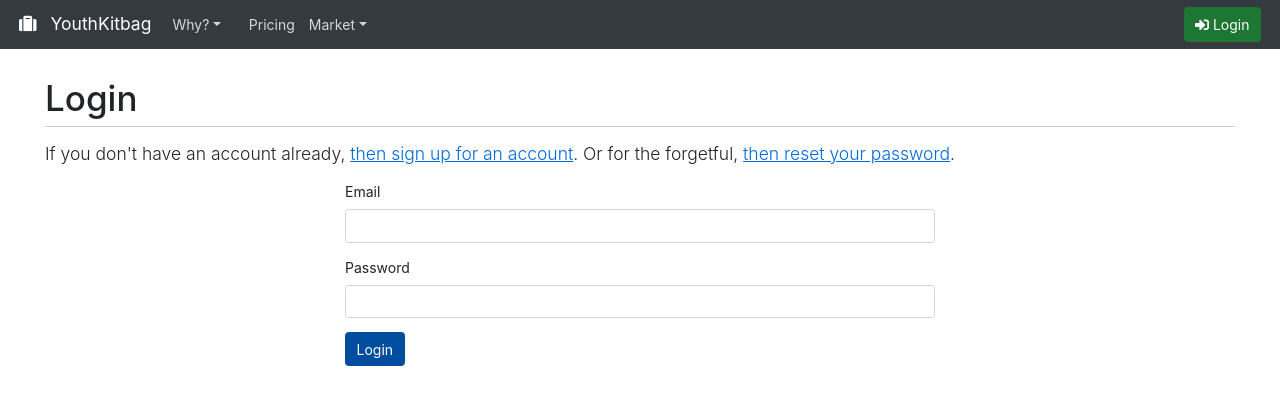
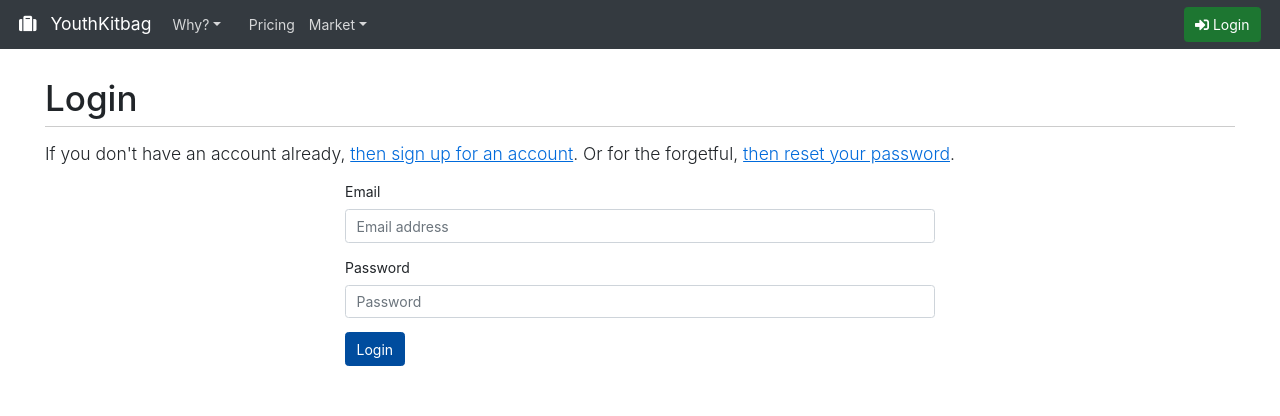
Before and after one commit to syed-ahmad/youthkitbag-web, a React (Create React App) app: page /auth/login in a window 1280 px wide. Shown: the top 416 px of the page. Built offline with nearby package versions, Linux system fonts and the light colour scheme; no server answers.

Commit message:
Partially convert login form to Formik

```diff
--- a/package.json
+++ b/package.json
@@ -5,6 +5,7 @@
   "dependencies": {
     "axios": "^0.19.0",
     "classnames": "^2.2.6",
+    "formik": "^1.5.7",
     "lodash": "^4.17.11",
     "query-string": "^6.8.1",
     "react": "^16.8.6",
--- a/src/actions/AuthActions.js
+++ b/src/actions/AuthActions.js
@@ -22,6 +22,7 @@
 // }
 
 export const login = (email, password) => dispatch => {
+  console.log(email, password);
   window.localStorage.clear();
 
   axios.post(`${baseUrl}/auth/login`, { email, password }, {
--- a/src/components/auth/Login.js
+++ b/src/components/auth/Login.js
@@ -1,46 +1,20 @@
 import React from 'react';
 import { Link } from 'react-router-dom';
-import { Field, reduxForm } from 'redux-form';
+import { Formik } from 'formik'
+import { login } from '../../actions';
 import { connect } from 'react-redux';
-import { bindActionCreators } from 'redux';
-import * as AuthActions from '../../actions';
-import classNames from 'classnames';
 
 import Title from '../includes/Title';
 
 class Login extends React.Component {
 
-  renderInput({ input, meta, label, type, autoComplete }) {
-    const inputClasses = classNames({
-      'form-control': true,
-      'is-invalid': meta.touched && meta.invalid
-    });
-
-    return (
-      <div className="form-group">
-        <label htmlFor={input.name}>{label}</label>
-        <input type={type} className={inputClasses} id={input.name} aria-describedby={input.name} {...input} autoComplete={autoComplete} />
-        <div className="invalid-feedback">{meta.error}</div>
-      </div>
-    );
-  }
-
-  renderAlert = () => {
-    console.log(this.props.auth);
-    if (!this.props.auth.loginFailed || !this.props.auth.loginError)
-      return null;
-
-    return (
-      <div className="alert alert-danger" role="alert">
-        {this.props.auth.loginError.data.message}
-      </div>
-    );
-  }
-
-  onSubmit = (formValues) => {
-    const { email, password } = formValues;
-    this.props.actions.login(email, password);
-  }
+  // onSubmit = (values, { props = this.props, setSubmitting }) => {
+  //   //process form submission here
+  //   console.log(formProps);
+  //   //done submitting, set submitting to false
+  //   setSubmitting(false);
+  //   return;
+  // }
 
   render() {
     return (
@@ -51,12 +25,70 @@
             <p className="lead">If you don't have an account already, <Link to="/auth/signup">then sign up for an account</Link>. Or for the forgetful, <Link to="/auth/reset">then reset your password</Link>.</p>
             <div className="row">
               <div className="col-12 col-md-6 mb-3 mx-auto">
-                {this.renderAlert()}
-                <form className="w-100 d-block" onSubmit={this.props.handleSubmit(this.onSubmit)}>
-                  <Field name="email" component={this.renderInput} label="Email" type="email" autoComplete="username email" />
-                  <Field name="password" component={this.renderInput} label="Password" type="password" autoComplete="current-password" />
-                  <button className="btn btn-primary" type="submit">Login</button>
-                </form>
+                {/* {this.renderAlert()} */}
+                <Formik
+                  initialValues={{ email: '', password: '' }}
+                  validate={(values) => {
+                    let errors = [];
+                    if (!values.email || !/^[A-Z0-9._%+-]+@[A-Z0-9.-]+\.[A-Z]{2,}$/i.test(values.email)) {
+                      errors.email = 'Please enter a valid email';
+                    }
+                    if (!values.password) {
+                      errors.password = 'Please enter a valid password';
+                    }
+                    return errors;
+                  }}
+                  onSubmit={(values, { setSubmitting }) => {
+                    console.log('authaction');
+                    this.props.login(values.email, values.password);
+                    setSubmitting(false);
+                  }}
+                >
+                  {({
+                    values,
+                    errors,
+                    touched,
+                    handleChange,
+                    handleBlur,
+                    handleSubmit,
+                    isSubmitting,
+                    /* and other goodies */
+                  }) => (
+                    <form className="w-100 d-block" onSubmit={handleSubmit}>
+                      <div className="form-group">
+                        <label htmlFor="email">Email</label>
+                        <input
+                          type="email"
+                          className="form-control"
+                          id="email"
+                          aria-describedby="email"
+                          autoComplete="username email"
+                          placeholder="Email address"
+                          onChange={handleChange}
+                          onBlur={handleBlur}
+                          value={values.email}
+                        />
+                        {errors.email && touched.email && errors.email}
+                      </div>
+                      <div className="form-group">
+                        <label htmlFor="password">Password</label>
+                        <input
+                          type="password"
+                          className="form-control"
+                          id="password"
+                          aria-describedby="password"
+                          autoComplete="current-password"
+                          placeholder="Password"
+                          onChange={handleChange}
+                          onBlur={handleBlur}
+                          value={values.password}
+                        />
+                        {errors.password && touched.password && errors.password}
+                      </div>
+                      <button className="btn btn-primary" type="submit">Login</button>
+                    </form>
+                  )}
+                </Formik>
               </div>
             </div>
           </div>
@@ -66,31 +98,57 @@
   }
 }
 
-const validate = formValues => {
-  const errors = {};
 
-  if (!formValues.email) {
-    errors.email = 'Please enter a valid email';
-  }
 
-  if (!formValues.password) {
-    errors.password = 'Please enter a valid password';
-  }
+  // renderInput({ input, meta, label, type, autoComplete }) {
+  //   // const inputClasses = classNames({
+  //   //   'form-control': true,
+  //   //   'is-invalid': meta.touched && meta.invalid
+  //   // });
+  // }
 
-  return errors;
-}
+  // renderAlert = () => {
+  //   console.log(this.props.auth);
+  //   if (!this.props.auth.loginFailed || !this.props.auth.loginError)
+  //     return null;
 
-const mapStateToProps = state => {
-  return { auth: state.auth };
-}
+  //   return (
+  //     <div className="alert alert-danger" role="alert">
+  //       {this.props.auth.loginError.data.message}
+  //     </div>
+  //   );
+  // }
 
-const mapDispatchToProps = dispatch => {
-  return { actions: bindActionCreators(AuthActions, dispatch) };
-}
+  // onSubmit = (formValues) => {
+  //   const { email, password } = formValues;
+  //   this.props.actions.login(email, password);
+  // }
 
-Login = connect(mapStateToProps, mapDispatchToProps)(Login);
 
-export default reduxForm({
-  form: 'login',
-  validate
-})(Login);
+
+
+// const validate = formValues => {
+//   const errors = {};
+
+//   if (!formValues.email) {
+//     errors.email = 'Please enter a valid email';
+//   }
+
+//   if (!formValues.password) {
+//     errors.password = 'Please enter a valid password';
+//   }
+
+//   return errors;
+// }
+
+// const mapStateToProps = state => {
+//   return { auth: state.auth };
+// }
+
+// const mapDispatchToProps = dispatch => {
+//   return { actions: bindActionCreators(AuthActions, dispatch) };
+// }
+
+// Login = connect(mapStateToProps, mapDispatchToProps)(Login);
+
+export default connect(null, { login })(Login);
```
Also changed, not shown: 1 other file (tests, documents, lock files or other folders).
